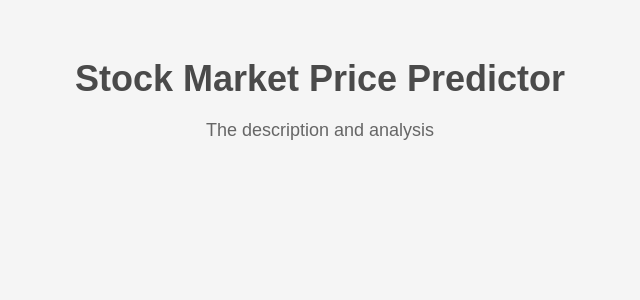
After one commit to AlexeyKarz/Stock-Price-Analysis, a Flask app: page /analysis in a window 1280 px wide. The commit adds this page. Shown: the top 300 px of the page, without its empty margins (320-960 px from the left). Run offline with Flask 3, Linux system fonts and the light colour scheme.

Commit message:
create a template for the analysis page

```diff
--- a/main.py
+++ b/main.py
@@ -21,7 +21,15 @@ class HomePage(MethodView):
         return render_template('index.html')
 
 
+class AnalysisPage(MethodView):
+
+    def get(self):
+        # bill_form = BillForm() some action
+        return render_template('analysis_page.html') # , billform=bill_form
+
+
 app.add_url_rule('/', view_func=HomePage.as_view('home_page'))
+app.add_url_rule('/analysis', view_func=AnalysisPage.as_view('analysis_page'))
 
 if __name__ == '__main__':
     app.run(debug=True)
--- /dev/null
+++ b/templates/analysis_page.html
@@ -0,0 +1,12 @@
+<!DOCTYPE html>
+<html lang="en">
+<head>
+    <meta charset="UTF-8">
+    <title>Analysis</title>
+    <link rel="stylesheet" href="../static/main.css?v=4">
+</head>
+<body>
+<h2>Stock Market Price Predictor</h2>
+<p>The description and analysis</p>
+</body>
+</html>
--- a/templates/index.html
+++ b/templates/index.html
@@ -11,7 +11,7 @@
 <p>This web app uses ML to predict the price of the stock </p>
 <form id="stock-form">
     <input type="text" id="stock-name" name="stock-name" placeholder="Enter stock name">
-    <a href="/analysis" class="button-link">Calculate</a>
+    <a href={{url_for('analysis_page')}} class="button-link">Calculate</a>
 </form>
 </body>
 </html>
```
